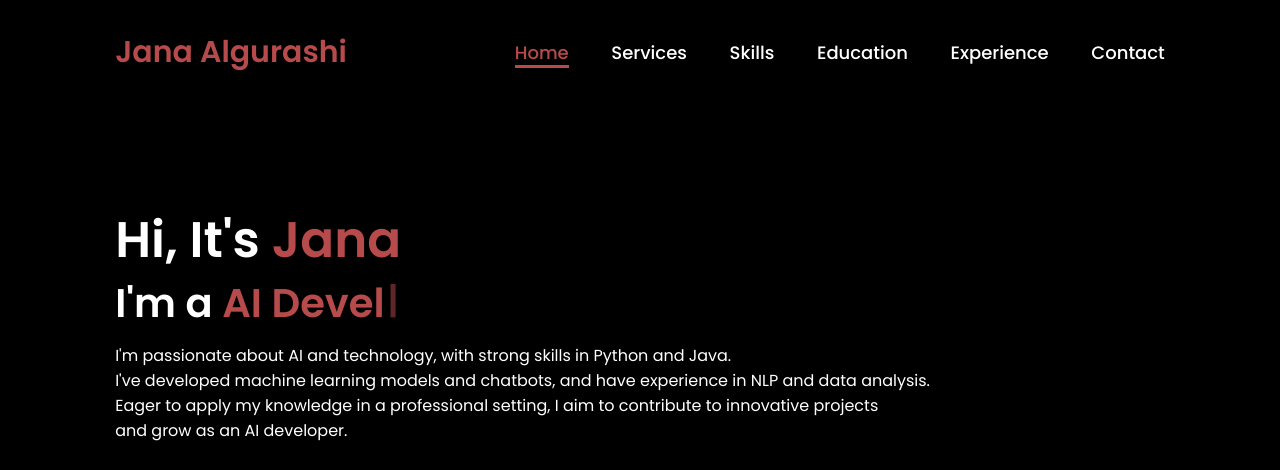
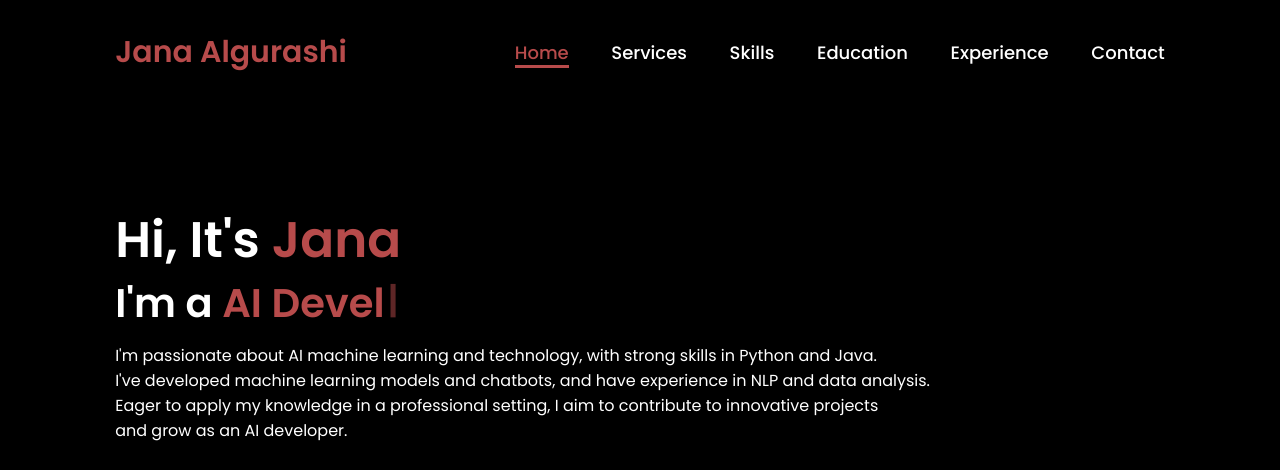
Before and after one commit to ja2003aa/my_webs, a plain HTML site: page index.html in a window 1280 px wide. Shown: the top 470 px of the page. Drawn offline with nearby package versions, Linux system fonts and the light colour scheme.

Commit message:
Revise portfolio website content in index.html
Updated the content in the portfolio website's HTML.

```diff
--- a/index.html
+++ b/index.html
@@ -23,7 +23,7 @@
         <div class="home-content">
             <h1>Hi, It's <span>Jana</span></h1>
             <h3 class="typing-text">I'm a <span id="typed-text"></span></h3>
-            <p>I'm passionate about AI and technology, with strong skills in Python and Java.<br>
+            <p>I'm passionate about AI  machine learning and technology, with strong skills in Python and Java.<br>
                 I've developed machine learning models and chatbots, and have experience in NLP and data analysis.<br>
                 Eager to apply my knowledge in a professional setting, I aim to contribute to innovative projects<br>
                 and grow as an AI developer.</p>
```
